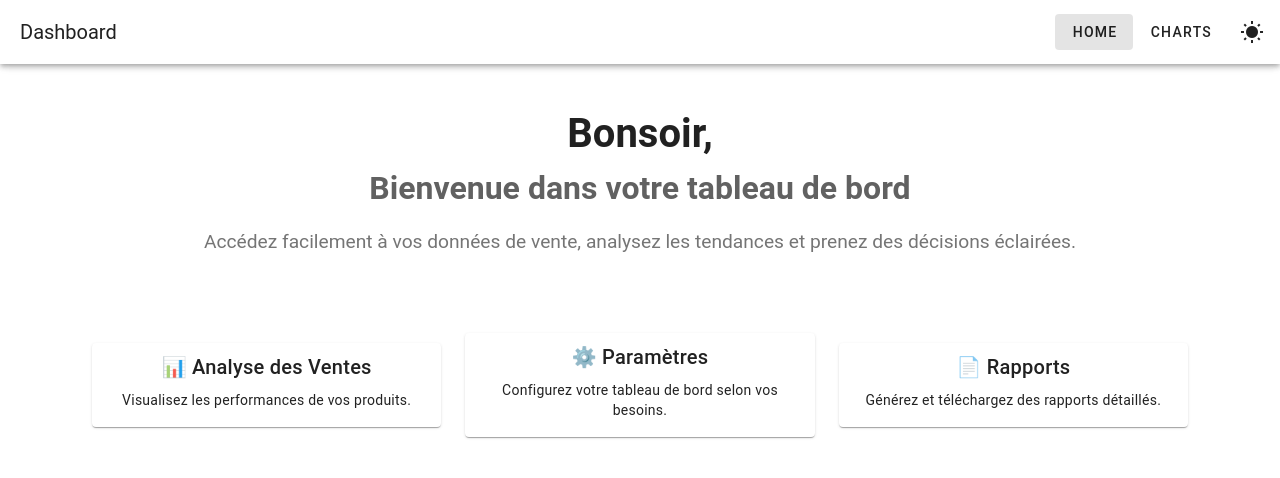
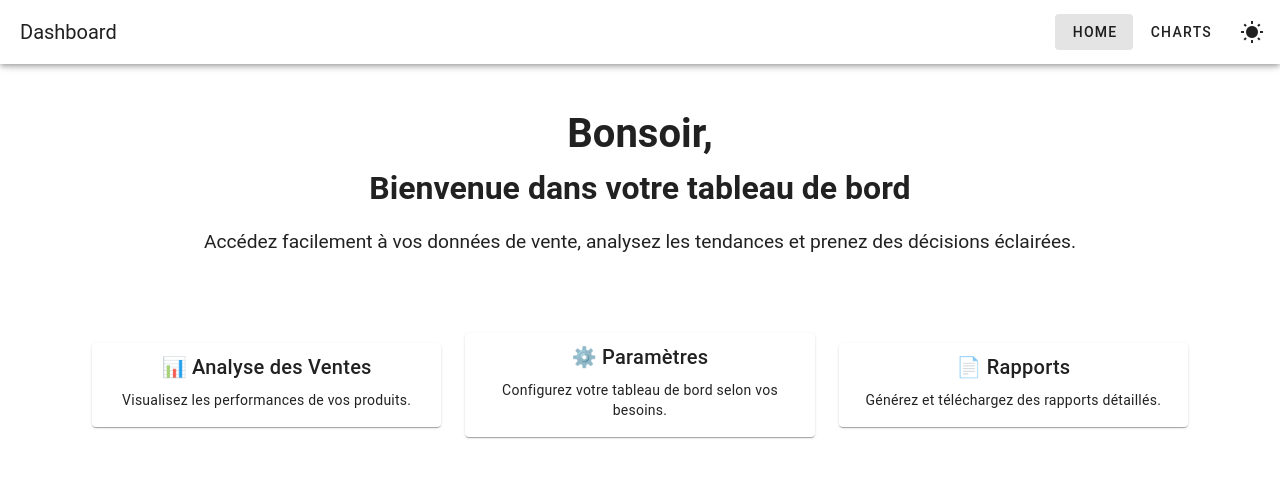
Before and after one commit to WahabBello/Dashboard-app, a Vue app: page / in a window 1280 px wide. Shown: the top 478 px of the page. Built offline with nearby package versions, Linux system fonts and the light colour scheme; what vue3-apexcharts would draw is missing.

Commit message:
Suppression des couleurs

```diff
--- a/src/pages/Chartsfromapi.vue
+++ b/src/pages/Chartsfromapi.vue
@@ -86,7 +86,7 @@ export default defineComponent({
 h1 {
   font-family: "Titillium Web", sans-serif;
   font-weight: 600;
-  color: #333;
+  /* color: #333; */
 }
 
 .v-card {
--- a/src/pages/charts.vue
+++ b/src/pages/charts.vue
@@ -125,7 +125,7 @@ export default defineComponent({
 h1 {
   font-family: "Titillium Web", sans-serif;
   font-weight: 600;
-  color: #333;
+  /* color: #333; */
 }
 
 .v-card {
--- a/src/pages/index.vue
+++ b/src/pages/index.vue
@@ -111,13 +111,13 @@ const navigateTo = (path: string) => {
 
 .welcome-message h2 {
   font-size: 2rem;
-  color: #616161;
+  /* color: #616161; */
   margin-bottom: 16px;
 }
 
 .welcome-message p {
   font-size: 1.2rem;
-  color: #757575;
+  /* color: #757575; */
   margin-bottom: 32px;
 }
 
```
